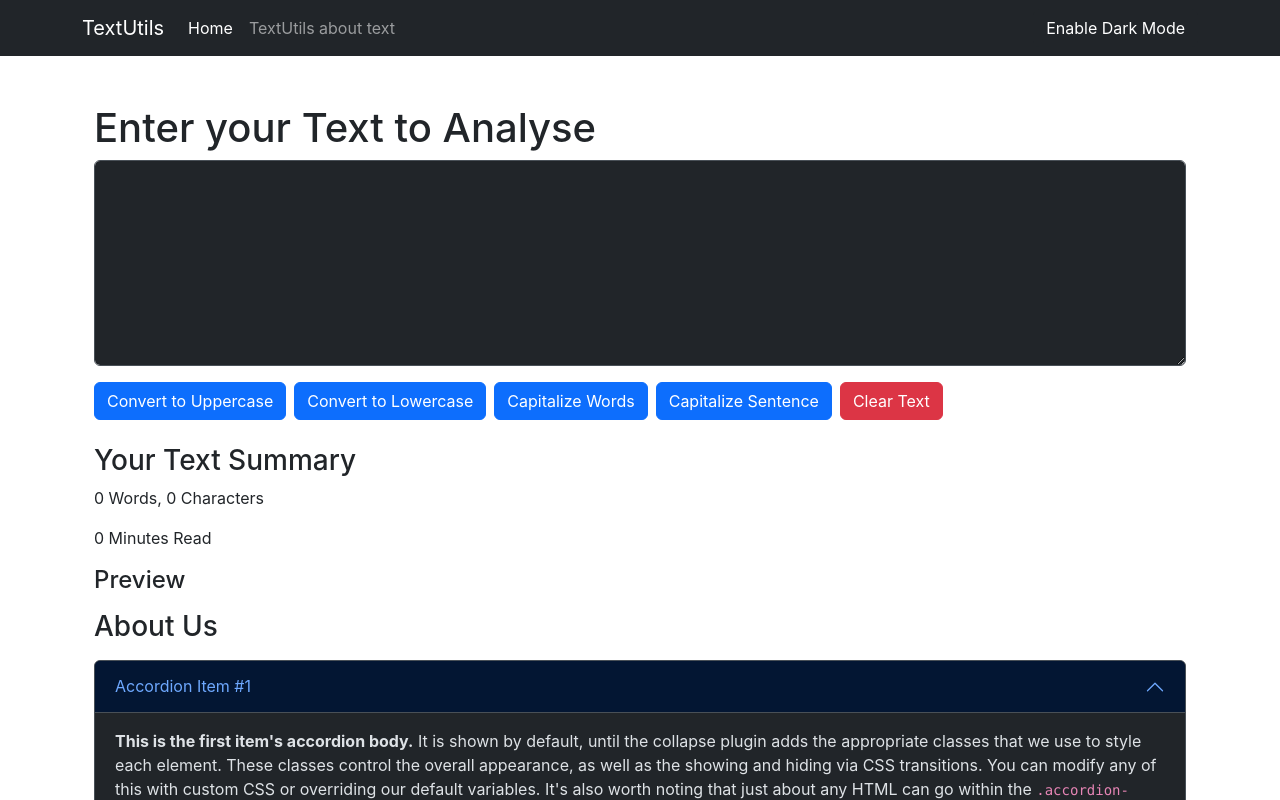
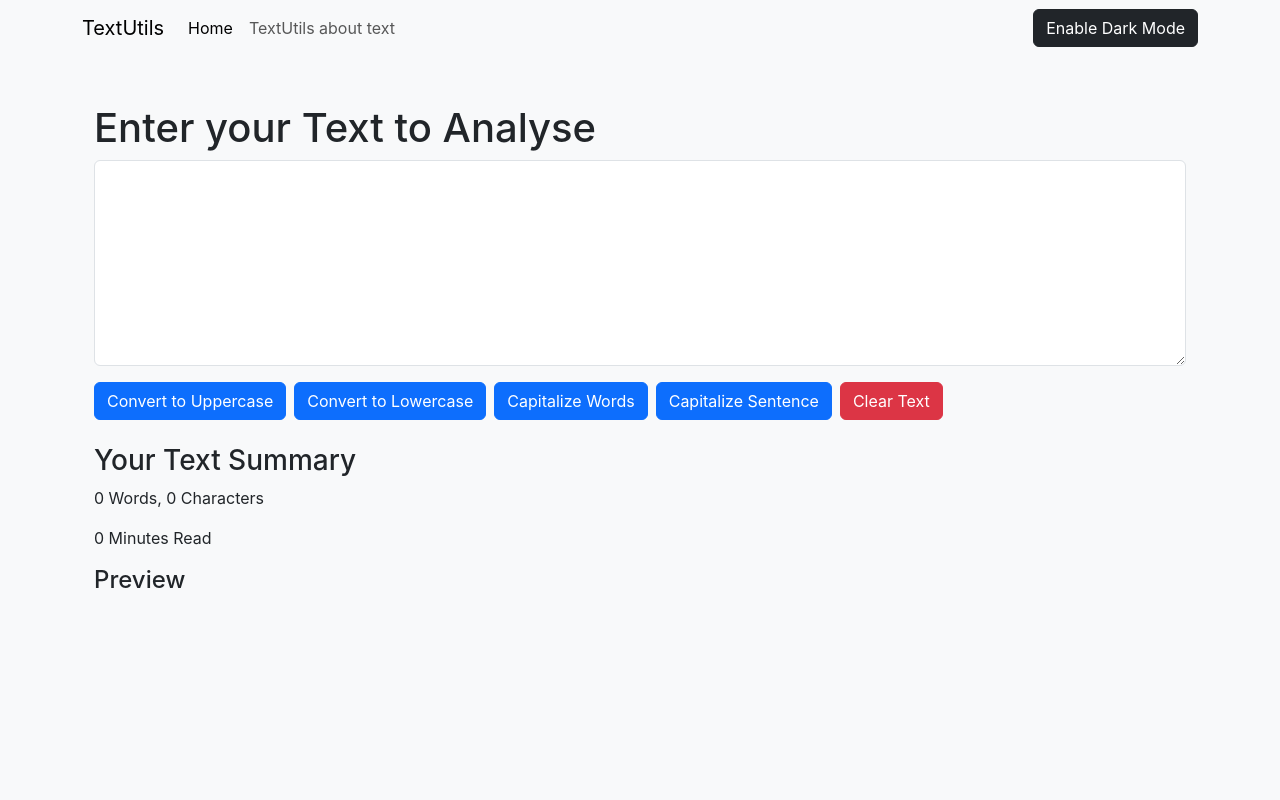
Before and after one commit to NileshJaswal/TextUtils, a React (Create React App) app: page / in a window 1280 px wide. Shown: the top 800 px of the page. Built offline with nearby package versions, Linux system fonts and the light colour scheme.

Commit message:
Added Functional Dark mod

```diff
--- a/src/App.js
+++ b/src/App.js
@@ -2,24 +2,31 @@ import "./App.css";
 import React, {useState} from "react";
 import Navbar from "./components/Navbar";
 import Textform from "./components/Textform";
-import About from "./components/About";
+// import About from "./components/About";
 
 const App = () => {
-  const [darkMode, setdarkMode] = useState("dark");
+  const [darkMode, setdarkMode] = useState("light");
   const [buttonText, setButtonText] = useState("Enable Dark Mode");
+
   const toggleStyle = () => {
+
     if (darkMode === "dark") {
       setdarkMode("light");
-    } else if (darkMode === "light") {
+      setButtonText("Dark Mode");
+    }
+
+    else if (darkMode === "light") {
       setdarkMode("dark");
+      setButtonText("Light Mode");
     }
+
   };
   return (
-    <div className="main" data-bs-theme={darkMode}>
-      <Navbar title="TextUtils" about="TextUtils about text" />
+    <div className={`main vh-100 bg-${darkMode} text-${darkMode==='light'?'dark':'light'}`} data-bs-theme={darkMode}>
+      <Navbar title="TextUtils" about="TextUtils about text" darkMode={darkMode} buttonText={buttonText} setButtonText={setButtonText} toggleStyle={toggleStyle}/>
       <div className="container">
         <Textform heading="Enter your Text to Analyse" />
-        <About buttonText={buttonText} setButtonText={setButtonText} toggleStyle={toggleStyle}></About>
+        {/* <About></About> */}
       </div>
     </div>
   );
--- a/src/components/About.js
+++ b/src/components/About.js
@@ -1,5 +1,5 @@
 import React from "react";
-export default function About(props) {
+export default function About() {
   return (
     <div className="container">
       <h3 className="my-3">About Us</h3>
@@ -54,9 +54,6 @@ export default function About(props) {
           </div>
         </div>
       </div>
-      <button onClick={props.toggleStyle} type="button" className="btn btn-light">
-        {props.buttonText}
-      </button>
     </div>
   );
 }
--- a/src/components/Navbar.js
+++ b/src/components/Navbar.js
@@ -3,7 +3,7 @@ import PropTypes from "prop-types";
 
 export default function Navbar(props) {
   return (
-    <nav className="navbar navbar-dark bg-dark navbar-expand-lg">
+    <nav className={`navbar navbar-${props.darkMode} bg-${props.darkMode} navbar-expand-lg`}>
       <div className="container">
         <a className="navbar-brand" href="/">
           {props.title}
@@ -32,9 +32,9 @@ export default function Navbar(props) {
               </a>
             </li>
           </ul>
-          <input type="checkbox" className="btn-check" id="btn-check" />
+          <input onClick={props.toggleStyle} type="checkbox" className="btn-check" id="btn-check"/>
           <label className="btn btn-dark" htmlFor="btn-check">
-            Enable Dark Mode
+            {props.buttonText}
           </label>
           {/* <form className="d-flex" role="search">
           <input
```
